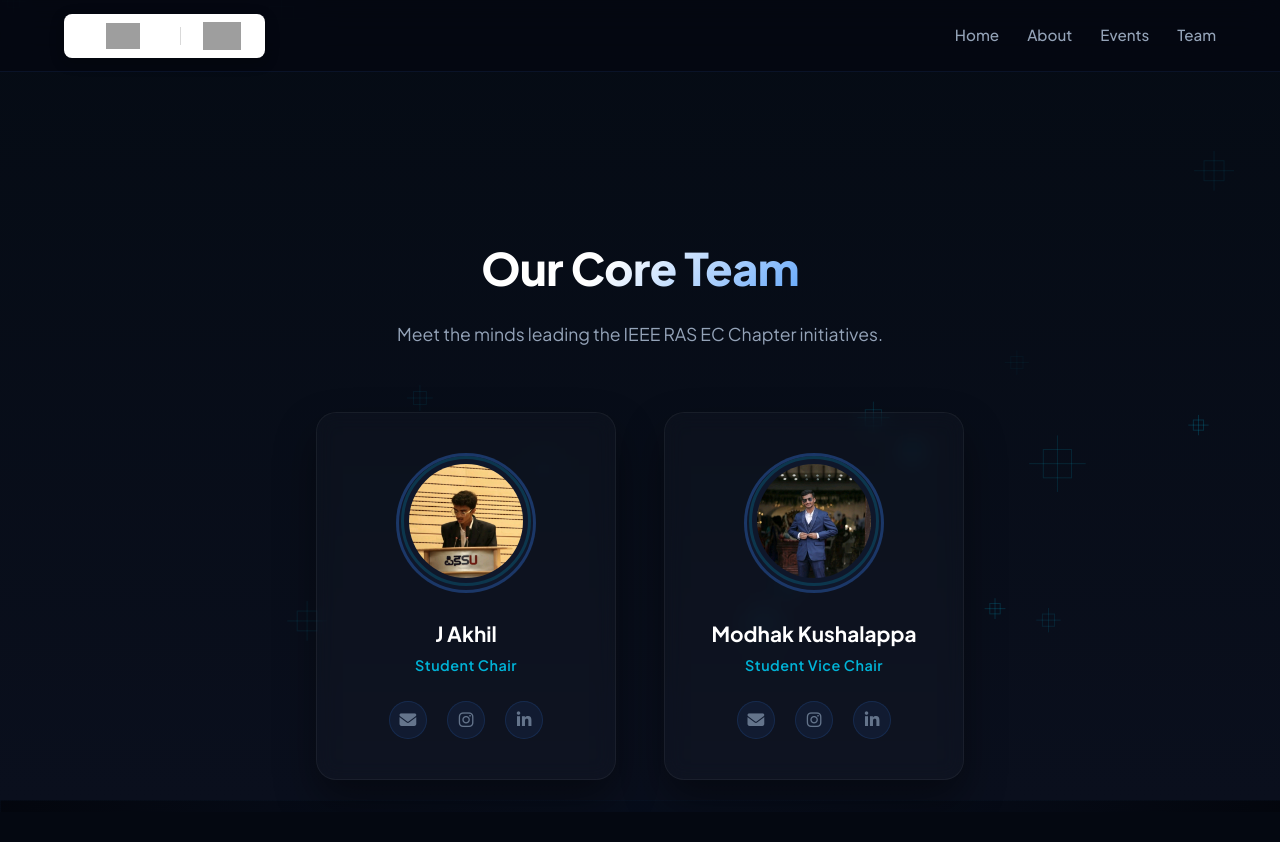
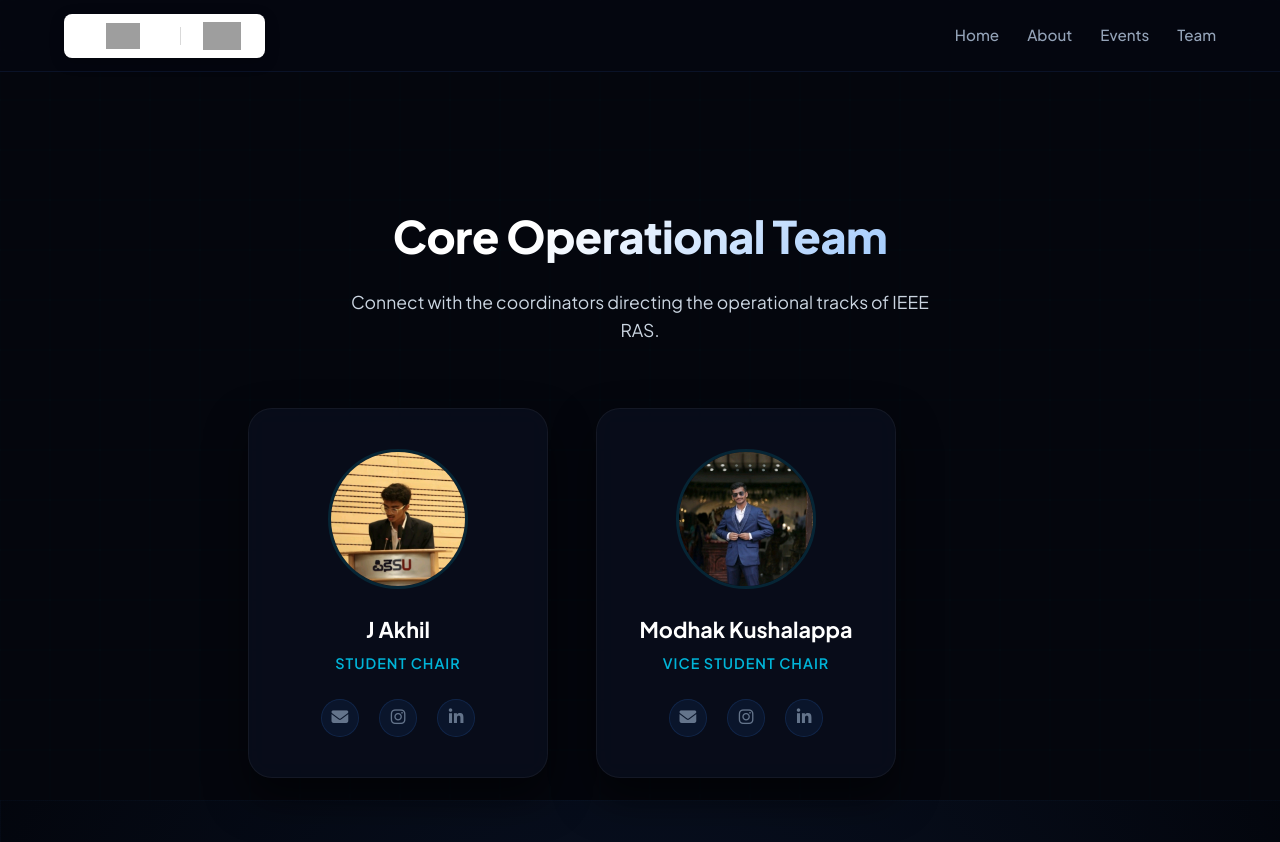
Before and after one commit to ModhakKGowda/ieee-ras-ec-site, a Flask app: page /team in a window 1280 px wide. Before the commit the page ends 801 px from the top, so only its background shows below. Run offline with Flask 3, Linux system fonts and the light colour scheme; grey boxes are pictures that could not be loaded.

Commit message:
Refactor team section styles and layout
Updated styles for team section and improved layout.

```diff
--- a/api/templates/team.html
+++ b/api/templates/team.html
@@ -13,28 +13,62 @@
             position: fixed;
             top: 0; left: 0; width: 100%; height: 100%;
             z-index: -1;
-            background: linear-gradient(180deg, #050b14 0%, #0a0f1d 100%);
+            background: #04060d;
+        }
+        .team-box {
+            max-width: 1100px;
+            margin: 8rem auto 4rem auto;
+            padding: 0 2rem;
+            text-align: center;
+            position: relative;
+            z-index: 2;
         }
         .card {
-            background: rgba(255, 255, 255, 0.02) !important;
+            background: rgba(10, 15, 30, 0.75) !important;
             border: 1px solid rgba(255, 255, 255, 0.05) !important;
-            box-shadow: 0 20px 40px rgba(0,0,0,0.4) !important;
-            backdrop-filter: blur(10px);
-            border-radius: 20px !important;
+            box-shadow: 0 20px 40px rgba(0,0,0,0.5) !important;
+            backdrop-filter: blur(12px);
+            border-radius: 24px !important;
             padding: 2.5rem 2rem !important;
-            transition: all 0.4s cubic-bezier(0.16, 1, 0.3, 1);
+            position: relative;
+            overflow: hidden;
+            transition: all 0.4s cubic-bezier(0.16, 1, 0.3, 1) !important;
         }
         .card:hover {
-            border-color: rgba(0, 180, 216, 0.4) !important;
-            box-shadow: 0 30px 60px rgba(0, 180, 216, 0.1) !important;
+            border-color: rgba(0, 180, 216, 0.5) !important;
+            transform: translateY(-6px);
+        }
+        .img-wrapper {
+            position: relative;
+            width: 140px;
+            height: 140px;
+            margin: 0 auto 1.5rem auto;
         }
         .team-photo {
             border-radius: 50%;
-            border: 3px solid rgba(0, 180, 216, 0.2);
-            padding: 5px;
-            width: 130px;
-            height: 130px;
+            width: 100%;
+            height: 100%;
             object-fit: cover;
+            border: 3px solid rgba(0, 180, 216, 0.15);
+            transition: border-color 0.3s;
+        }
+        /* Custom dynamic HUD target canvas over images */
+        .hud-canvas {
+            position: absolute;
+            top: 0;
+            left: 0;
+            width: 100%;
+            height: 100%;
+            pointer-events: none;
+            border-radius: 50%;
+            opacity: 0;
+            transition: opacity 0.3s;
+        }
+        .card:hover .hud-canvas {
+            opacity: 1;
+        }
+        .card:hover .team-photo {
+            border-color: #00b4d8;
         }
     </style>
 </head>
@@ -50,18 +84,26 @@
                 <img src="https://cdn.brandfetch.io/idmoEW6P4D/w/155/h/72/theme/dark/logo.png?c=1bxid64Mup7aczewSAYMX&t=1718704217023" class="logo-img-pes">
             </div>
         </div>
-        <nav><a href="/">Home</a><a href="/about">About</a><a href="/events">Events</a><a href="/team" class="active">Team</a></nav>
+        <nav>
+            <a href="/">Home</a>
+            <a href="/about">About</a>
+            <a href="/events">Events</a>
+            <a href="/team" class="active">Team</a>
+        </nav>
     </header>
 
-    <section class="section" style="margin-top: 8rem; min-height: 70vh; padding: 2rem;">
-        <h2 class="section-title">Our Core Team</h2>
-        <p class="section-desc" style="color: #94a3b8;">Meet the minds leading the IEEE RAS EC Chapter initiatives.</p>
+    <div class="team-box">
+        <h2 class="section-title">Core Operational Team</h2>
+        <p class="section-desc" style="color: #cbd5e1; max-width: 600px; margin: 0 auto 4rem auto;">Connect with the coordinators directing the operational tracks of IEEE RAS.</p>
 
-        <div class="team-grid" style="margin-top: 4rem; display: flex; gap: 3rem; justify-content: center; flex-wrap: wrap;">
+        <div class="team-grid" style="display: flex; gap: 3rem; justify-content: center; flex-wrap: wrap;">
             <div class="card" style="width: 300px;">
-                <div class="image-container" style="margin-bottom: 1.5rem;"><img src="{{ url_for('static', filename='images/ieee-ras-ec-chair.png') }}" class="team-photo"></div>
-                <h3 class="card-title" style="font-size: 1.3rem; font-weight: 700; color: #fff; margin-bottom: 0.25rem;">J Akhil</h3>
-                <p class="role" style="color: #00b4d8; font-weight: 600; font-size: 0.9rem; margin-bottom: 1.5rem;">Student Chair</p>
+                <div class="img-wrapper">
+                    <img src="{{ url_for('static', filename='images/ieee-ras-ec-chair.png') }}" class="team-photo">
+                    <canvas class="hud-canvas" width="140" height="140"></canvas>
+                </div>
+                <h3 style="font-size: 1.35rem; font-weight: 700; color: #fff; margin-bottom: 0.25rem;">J Akhil</h3>
+                <p style="color: #00b4d8; font-weight: 600; font-size: 0.9rem; margin-bottom: 1.5rem; letter-spacing: 1px;">STUDENT CHAIR</p>
                 <div class="social-links" style="display: flex; gap: 1.25rem; justify-content: center; font-size: 1.2rem;">
                     <a href="mailto:akhil01aj@gmail.com" target="_blank" style="color: #64748b; transition: color 0.2s;"><i class="fa-solid fa-envelope"></i></a>
                     <a href="https://www.instagram.com/akhil_01_aj?igsh=dHk3OTJ6dXlsbTBw" target="_blank" style="color: #64748b; transition: color 0.2s;"><i class="fa-brands fa-instagram"></i></a>
@@ -70,9 +112,12 @@
             </div>
 
             <div class="card" style="width: 300px;">
-                <div class="image-container" style="margin-bottom: 1.5rem;"><img src="{{ url_for('static', filename='images/ieee-ras-ec-vicechair.png') }}" class="team-photo"></div>
-                <h3 class="card-title" style="font-size: 1.3rem; font-weight: 700; color: #fff; margin-bottom: 0.25rem;">Modhak Kushalappa</h3>
-                <p class="role" style="color: #00b4d8; font-weight: 600; font-size: 0.9rem; margin-bottom: 1.5rem;">Student Vice Chair</p>
+                <div class="img-wrapper">
+                    <img src="{{ url_for('static', filename='images/ieee-ras-ec-vicechair.png') }}" class="team-photo">
+                    <canvas class="hud-canvas" width="140" height="140"></canvas>
+                </div>
+                <h3 style="font-size: 1.35rem; font-weight: 700; color: #fff; margin-bottom: 0.25rem;">Modhak Kushalappa</h3>
+                <p style="color: #00b4d8; font-weight: 600; font-size: 0.9rem; margin-bottom: 1.5rem; letter-spacing: 1px;">VICE STUDENT CHAIR</p>
                 <div class="social-links" style="display: flex; gap: 1.25rem; justify-content: center; font-size: 1.2rem;">
                     <a href="mailto:modhakkushalappa@gmail.com" target="_blank" style="color: #64748b; transition: color 0.2s;"><i class="fa-solid fa-envelope"></i></a>
                     <a href="https://www.instagram.com/modhak_k_gowda?igsh=MWJud2Z1enZwZjU2eA==" target="_blank" style="color: #64748b; transition: color 0.2s;"><i class="fa-brands fa-instagram"></i></a>
@@ -80,41 +125,67 @@
                 </div>
             </div>
         </div>
-    </section>
+    </div>
 
     <script>
-        const canvas = document.getElementById('bg-canvas');
-        const ctx = canvas.getContext('2d');
-        function resize() { canvas.width = window.innerWidth; canvas.height = window.innerHeight; }
+        // Back-grid Canvas setup
+        const bgCanvas = document.getElementById('bg-canvas');
+        const bgCtx = bgCanvas.getContext('2d');
+        function resize() { bgCanvas.width = window.innerWidth; bgCanvas.height = window.innerHeight; }
         window.addEventListener('resize', resize);
         resize();
 
-        let targets = [];
-        for(let i=0; i<15; i++) {
-            targets.push({ x: Math.random()*canvas.width, y: Math.random()*canvas.height, size: 10 + Math.random()*20, alpha: 0.1 + Math.random()*0.3, dAlpha: 0.005 });
+        function drawBackgroundGrid() {
+            bgCtx.clearRect(0, 0, bgCanvas.width, bgCanvas.height);
+            bgCtx.strokeStyle = "rgba(0, 180, 216, 0.02)";
+            bgCtx.lineWidth = 1;
+            for(let x=0; x < bgCanvas.width; x += 50) {
+                bgCtx.beginPath(); bgCtx.moveTo(x,0); bgCtx.lineTo(x, bgCanvas.height); bgCtx.stroke();
+            }
+            for(let y=0; y < bgCanvas.height; y += 50) {
+                bgCtx.beginPath(); bgCtx.moveTo(0,y); bgCtx.lineTo(bgCanvas.width, y); bgCtx.stroke();
+            }
         }
 
-        function drawTarget(x, y, size, alpha) {
-            ctx.strokeStyle = `rgba(0, 180, 216, ${alpha})`;
-            ctx.lineWidth = 1;
-            ctx.strokeRect(x - size/2, y - size/2, size, size);
-            ctx.beginPath();
-            ctx.moveTo(x - size, y); ctx.lineTo(x + size, y);
-            ctx.moveTo(x, y - size); ctx.lineTo(x, y + size);
-            ctx.stroke();
+        // Loop over HUD canvases on team photos to render targeting circles
+        const canvases = document.querySelectorAll('.hud-canvas');
+        let angle = 0;
+
+        function animateHUDs() {
+            angle += 0.025;
+            drawBackgroundGrid();
+
+            canvases.forEach(canvas => {
+                const ctx = canvas.getContext('2d');
+                ctx.clearRect(0,0,140,140);
+
+                const c = 70; // Center coordinate
+
+                // Draw target tracking rotating brackets
+                ctx.strokeStyle = '#00b4d8';
+                ctx.lineWidth = 2;
+                ctx.beginPath();
+                // Arc segment 1
+                ctx.arc(c, c, 62, angle, angle + Math.PI*0.4);
+                ctx.stroke();
+
+                ctx.beginPath();
+                // Arc segment 2
+                ctx.arc(c, c, 62, angle + Math.PI, angle + Math.PI*1.4);
+                ctx.stroke();
+
+                // Telemetry targeting scope lines
+                ctx.strokeStyle = 'rgba(0, 180, 216, 0.35)';
+                ctx.lineWidth = 1;
+                ctx.beginPath();
+                ctx.moveTo(c - 10, c); ctx.lineTo(c + 10, c);
+                ctx.moveTo(c, c - 10); ctx.lineTo(c, c + 10);
+                ctx.stroke();
+            });
+
+            requestAnimationFrame(animateHUDs);
         }
-
-        function animate() {
-            ctx.clearRect(0, 0, canvas.width, canvas.height);
-
-            targets.forEach(t => {
-                t.alpha += t.dAlpha;
-                if(t.alpha <= 0.05 || t.alpha >= 0.4) t.dAlpha *= -1;
-                drawTarget(t.x, t.y, t.size, t.alpha);
-            });
-            requestAnimationFrame(animate);
-        }
-        animate();
+        animateHUDs();
     </script>
 </body>
 </html>
```
